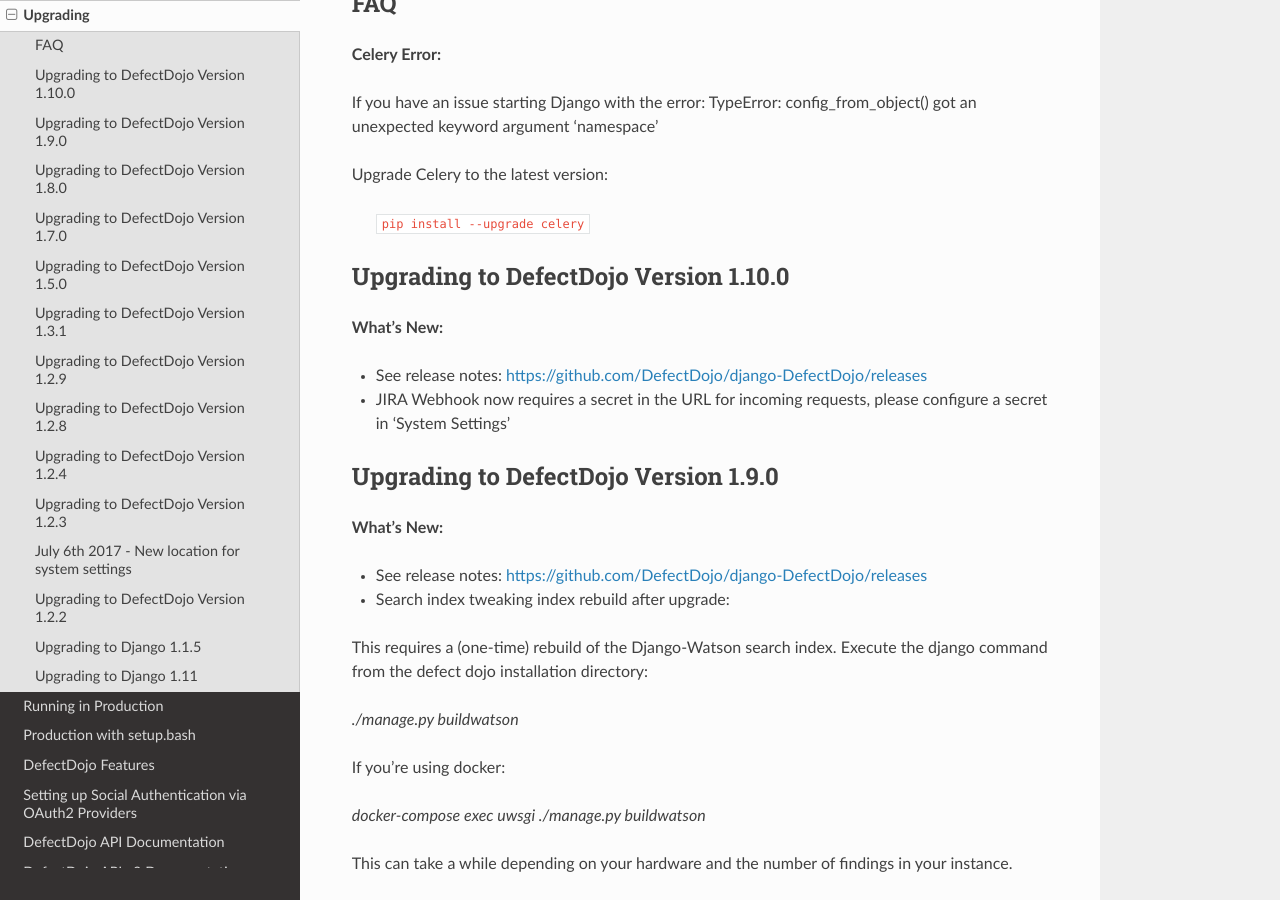
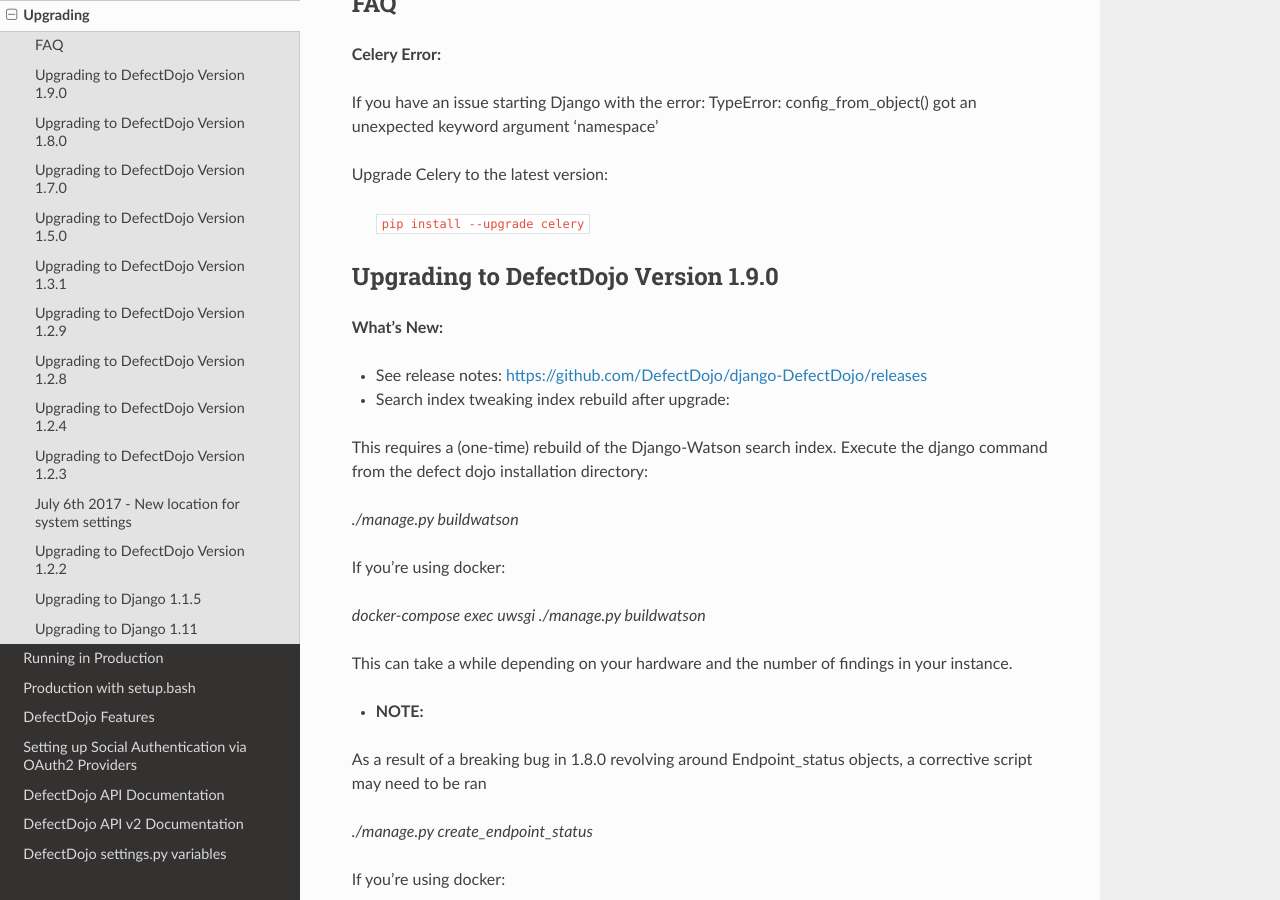
Before and after one commit to DefectDojo/Documentation, a Sphinx documentation site: the page built from docs/upgrading.rst, in a window 1280 px wide and 900 px high, scrolled down 901 px. Built offline with Sphinx 7.4.7 and the Read the Docs theme 2.0.0, drawn with Linux system fonts in a browser that asks for light colours.

Commit message:
revert premature commit

```diff
--- a/docs/upgrading.rst
+++ b/docs/upgrading.rst
@@ -40,14 +40,6 @@
 Upgrade Celery to the latest version:
 
     ``pip install --upgrade celery``
-
-Upgrading to DefectDojo Version 1.10.0
--------------------------------------
-**What's New:**
-
-- See release notes: https://github.com/DefectDojo/django-DefectDojo/releases
-- JIRA Webhook now requires a secret in the URL for incoming requests, please configure a secret in 'System Settings'
-
 
 Upgrading to DefectDojo Version 1.9.0
 -------------------------------------
```
